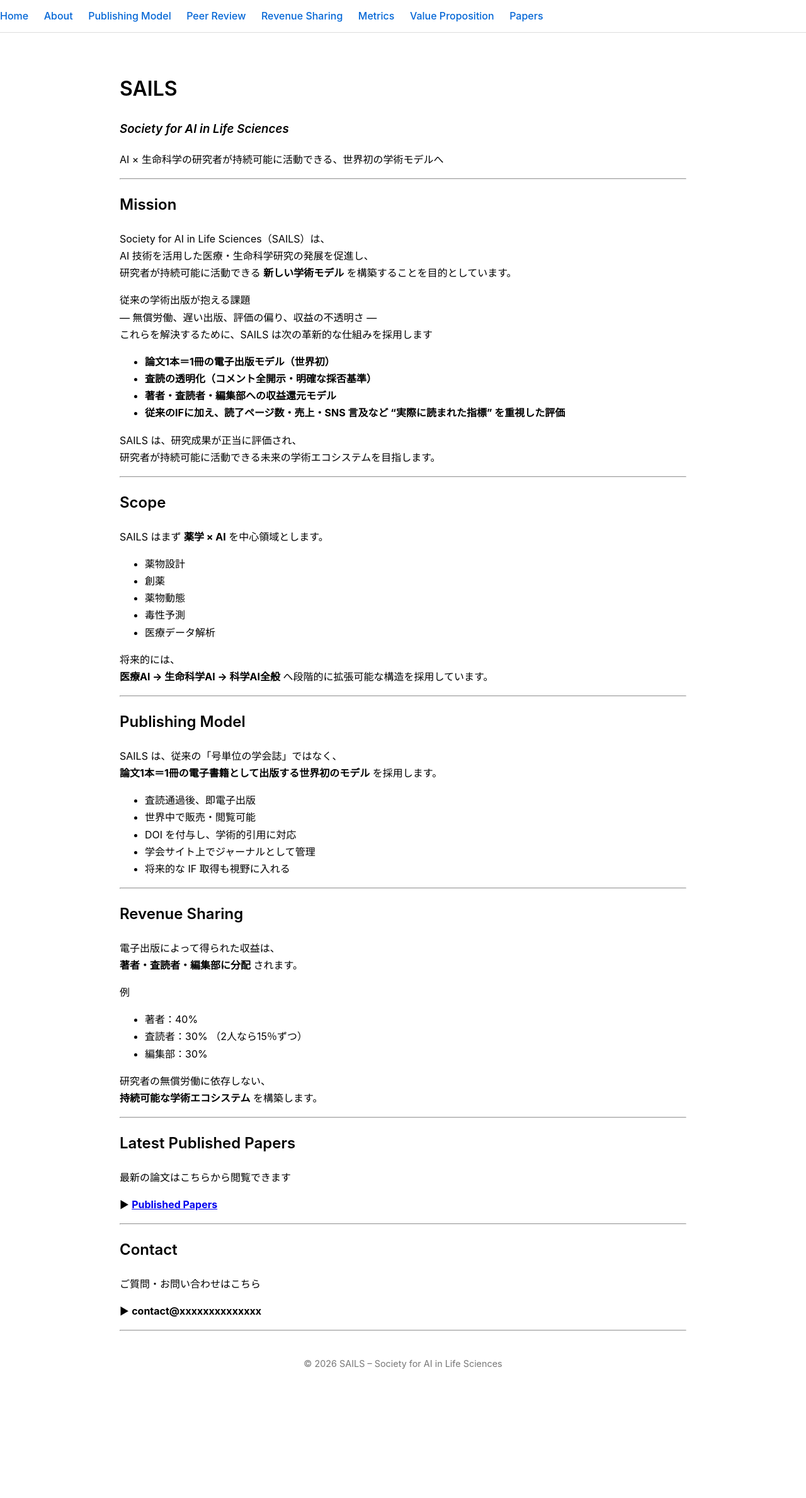
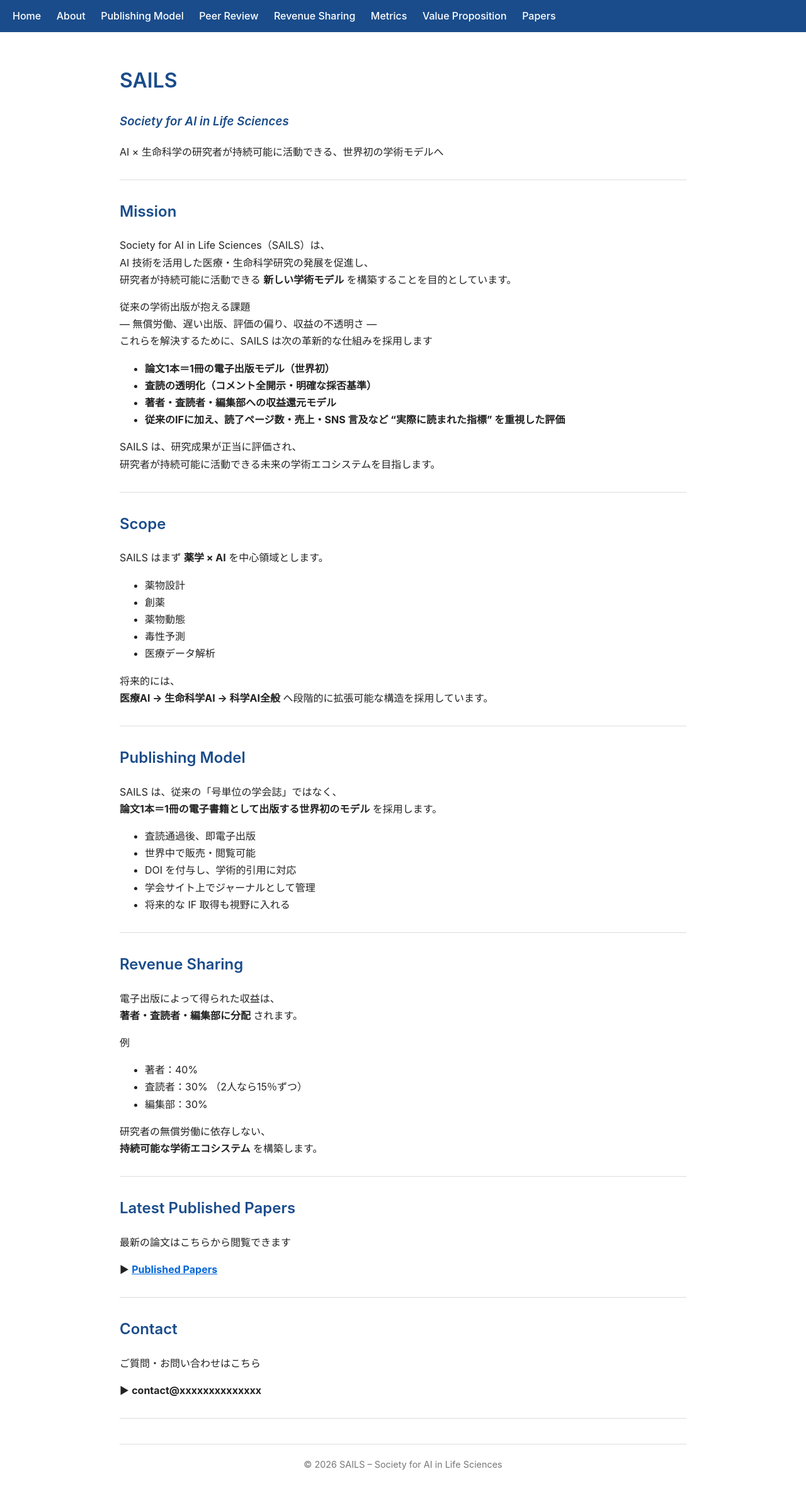
Before and after one commit to sails-journal/sails-journal.github.io, a Jekyll site: the page built from index.md, in a window 1280 px wide. Shown: the whole page at 63% size. Built offline with Jekyll 4.4.1, drawn with Linux system fonts in a browser that asks for light colours; before the commit the page ends 2198 px from its top, so only the background shows below that.

Commit message:
Refactor CSS styles for layout and navigation

```diff
--- a/assets/css/sails.css
+++ b/assets/css/sails.css
@@ -1,29 +1,35 @@
-/* 全体のフォントと余白 */
+/* ================================
+   SAILS Global Style
+   ================================ */
+
+/* Base */
 body {
   font-family: -apple-system, BlinkMacSystemFont, "Helvetica Neue", Arial, sans-serif;
   line-height: 1.7;
   margin: 0;
   padding: 0;
+  background: #ffffff;
+  color: #222;
 }
 
-/* コンテンツ幅 */
+/* Layout */
 main {
   max-width: 900px;
   margin: auto;
   padding: 20px;
 }
 
-/* ナビゲーション */
+/* Navigation */
 nav {
-  padding: 12px 0;
-  border-bottom: 1px solid #ddd;
-  margin-bottom: 20px;
+  background: #1A4C8B;
+  padding: 12px 20px;
+  margin-bottom: 30px;
 }
 
 nav a {
   margin-right: 20px;
   text-decoration: none;
-  color: #0366d6;
+  color: #ffffff;
   font-weight: 500;
 }
 
@@ -31,15 +37,61 @@ nav a:hover {
   text-decoration: underline;
 }
 
-/* セクションタイトル */
+/* Headings */
 h1, h2, h3 {
   font-weight: 600;
+  color: #1A4C8B;
 }
 
-/* フッター */
+h1 {
+  margin-top: 0;
+}
+
+/* Links */
+a {
+  color: #0366D6;
+}
+
+a:hover {
+  text-decoration: underline;
+}
+
+/* Horizontal rule */
+hr {
+  border: none;
+  border-top: 1px solid #ddd;
+  margin: 30px 0;
+}
+
+/* Footer */
 footer {
   text-align: center;
   margin-top: 40px;
+  padding: 20px 0;
   font-size: 0.9em;
   color: #777;
+  border-top: 1px solid #ddd;
 }
+
+/* Highlight box */
+.highlight-box {
+  background: #E8F0FA;
+  border-left: 4px solid #1A4C8B;
+  padding: 15px 20px;
+  margin: 20px 0;
+}
+
+/* Buttons (optional) */
+.button {
+  display: inline-block;
+  padding: 10px 18px;
+  background: #1A4C8B;
+  color: #fff;
+  border-radius: 4px;
+  text-decoration: none;
+  font-weight: 500;
+}
+
+.button:hover {
+  background: #0D2A4A;
+}
```
